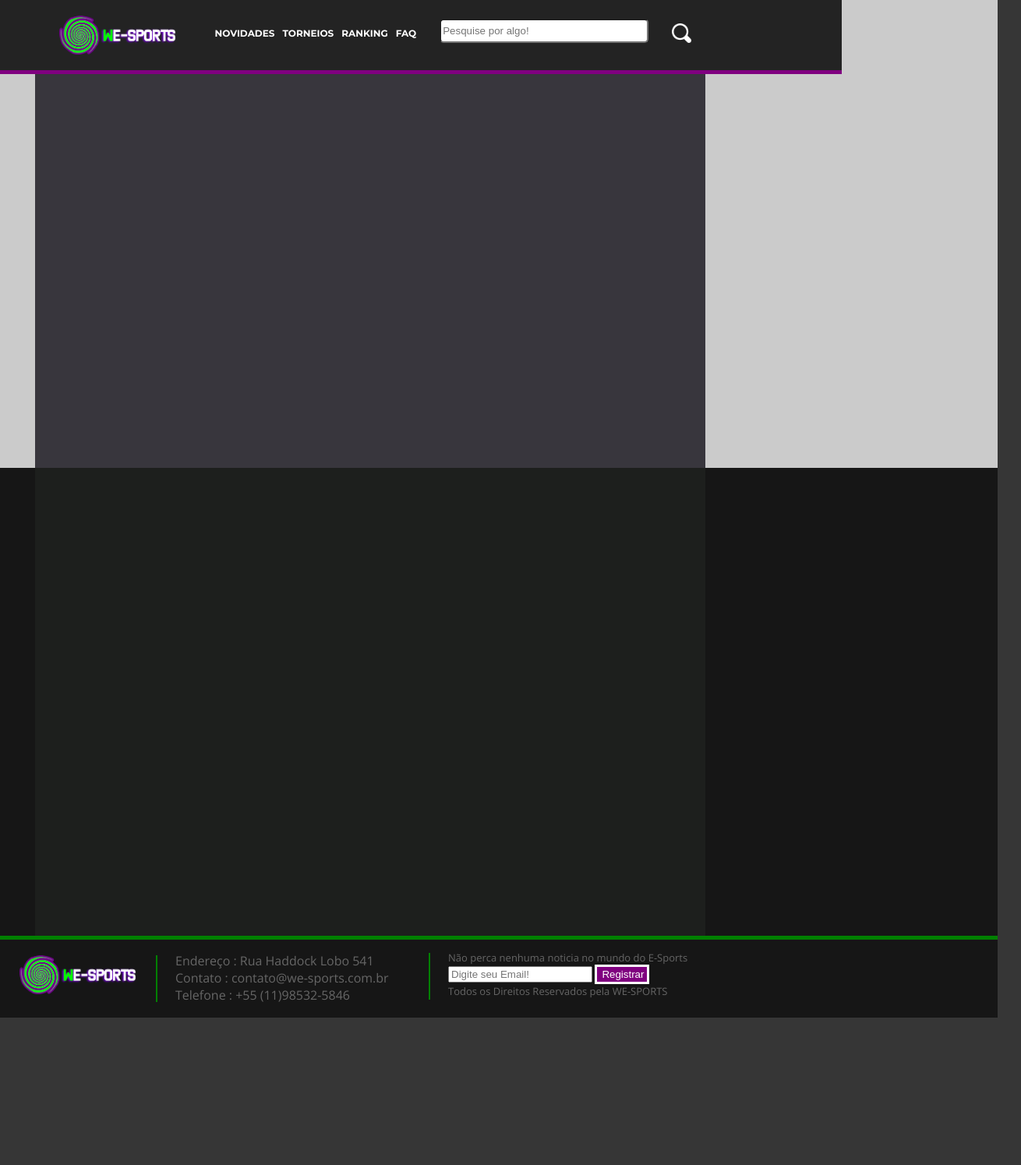
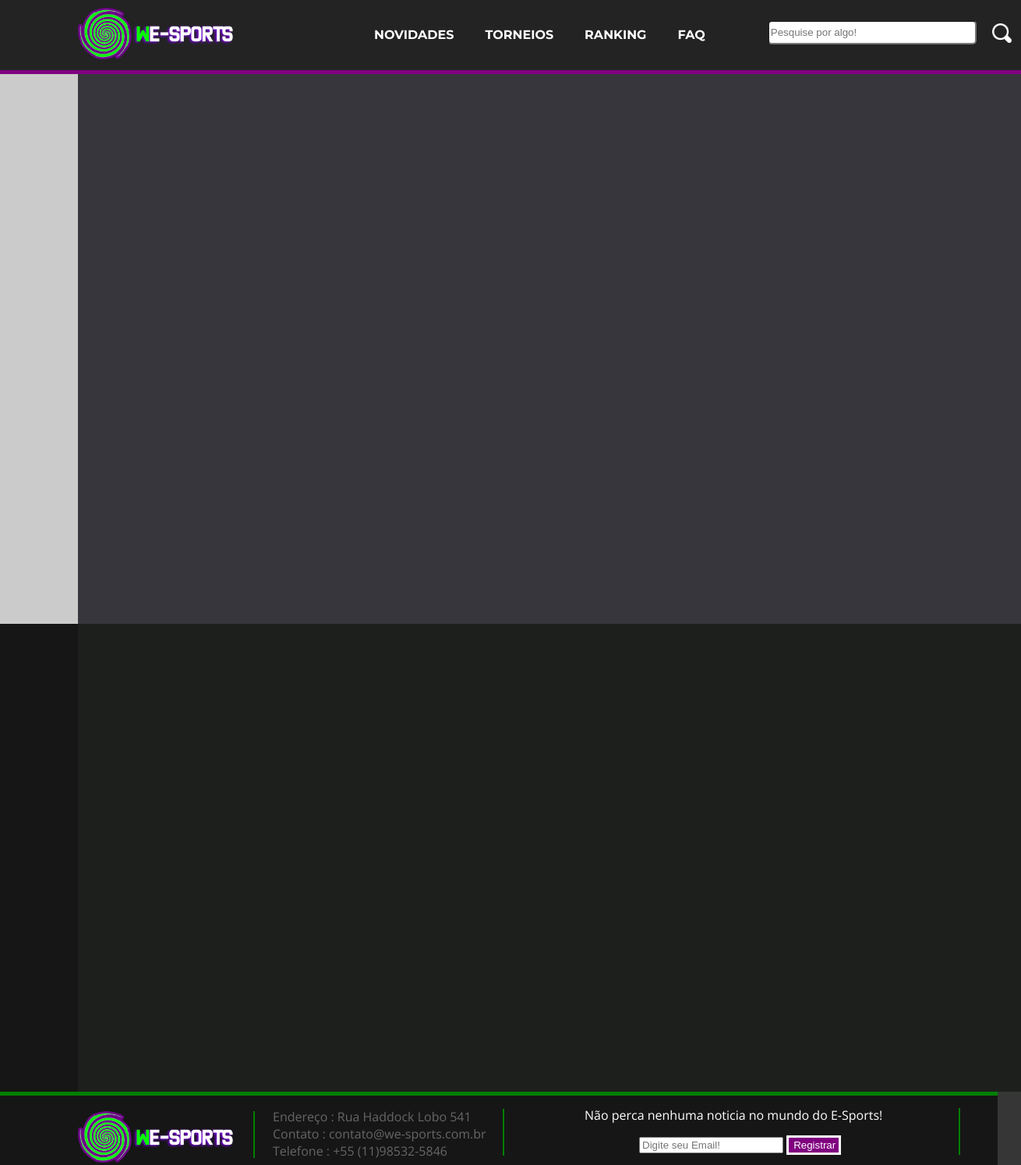
Before and after one commit to lozanodev/Projeto-Individual-Site-Institucional, a plain HTML site: page index.html in a window 1280 px wide. Shown: the top 1494 px of the page at 78% size, 1310 px wide, since content can reach past the window. Before the commit the page ends 1305 px from the top, so only its background shows below. Drawn offline with nearby package versions, Linux system fonts and the light colour scheme.

Commit message:
Update V0.031

```diff
--- a/Assets/css/style.css
+++ b/Assets/css/style.css
@@ -14,7 +14,7 @@ h1, h2, h3, h4, h5, h6 {
     padding: 0;
   }
   .container {
-    width: 86%;
+    width: 80%;
     margin: auto;
     height: 50px;
 }
@@ -29,7 +29,7 @@ h1, h2, h3, h4, h5, h6 {
     background-color: #232323;
     background-size: cover;
     height: 70px;
-    width: 1080px;
+    width: 1500px;
     padding-top: 20px;
     border-bottom: purple solid 5px;
     position: fixed;
@@ -41,8 +41,11 @@ h1, h2, h3, h4, h5, h6 {
     color: orangered;
 }
 .img-logo{
-    width: 150px;
+    width: 200px;
     float: left;
+    margin-top: -10px;
+    margin-left: -50px;
+    margin-right: 100px;
 }
 .navbar-lista{
   margin: 0;
@@ -55,12 +58,12 @@ h1, h2, h3, h4, h5, h6 {
 .navbar-lista a{
     text-decoration: none;
     text-transform: uppercase;
-    font-size: 12px;
+    font-size: 16px;
     color: white;
 }
 .navbar-lista li{
         display: inline-block;
-        padding: 15px 0px 0 10px;
+        padding: 15px 0px 120px 40px;
 }
 .navbar{
         display: block;
@@ -76,13 +79,13 @@ h1, h2, h3, h4, h5, h6 {
     color: #97f14e;
   }
 .buscar{
-    margin: 4px 30px 20px;
+    margin: 6px 20px 150px 80px;
     border-radius: 5px;
     width: 260px;
     height: 25px;
     float: left;
 }
-.buscar-botao{
+.buscarbotao{
     width: 25px;
     margin: 0px;
     padding-top: 10px;
@@ -98,9 +101,9 @@ h1, h2, h3, h4, h5, h6 {
 }
 .bloco{
     background-color: #38363D;
-    width: 860px;
-    min-height: 600px;
-    margin-left: 45px;
+    width: 1210px;
+    min-height: 800px;
+    margin-left: 100px;
 }
 .containertorneio{
     /* background-image: url(/Imagens/valorant.jpg); */
@@ -112,9 +115,9 @@ h1, h2, h3, h4, h5, h6 {
 }
 .bloco2{
     background-color: #1D1F1D;
-    width: 860px;
+    width: 1210px;
     min-height: 600px;
-    margin-left: 45px;
+    margin-left: 100px;
 }
 .footer{
     background-color: #161616;
@@ -123,32 +126,43 @@ h1, h2, h3, h4, h5, h6 {
     border-top: green solid 5px;
 }
 .img-logo2{
-    width: 150px;
+    width: 200px;
     position: absolute;
-    left: 25px;
+    left: 100px;
 }
 .bloquinho{
     background-color: green;
     width: 2px;
     height: 60px;
-    margin-left: 200px;
+    margin-left: 325px;
     margin-top: 20px;
 }
 .textfooter{
     /* text-align: center; */
-    margin-left: 225px;
+    margin-left: 350px;
     margin-top: -64px;
 }
 .bloquinho2{
     background-color: green;
     width: 2px;
     height: 60px;
-    margin-left: 550px;
+    margin-left: 645px;
     margin-top: -65px;
 }
 .textfooter2{
     /* text-align: center; */
-    margin-left: 575px;
+    margin-left: 750px;
     margin-top: -63px;
-    font-size: small;
+    font-weight: 400;
 }
+.registrar{
+    margin-left: 820px;
+    margin-top: 15px;
+}
+.bloquinho3{
+    background-color: green;
+    width: 2px;
+    height: 60px;
+    margin-left: 1230px;
+    margin-top: -60px;
+}
--- a/index.html
+++ b/index.html
@@ -25,7 +25,7 @@
               <li><a href="#contact">FAQ</a></li>
             </ul>
             <input class="buscar" type="text" id="buscar" placeholder="Pesquise por algo!">
-            <img onclick="" src="Imagens/lupa.png" class="buscar-botao">
+            <img onclick="" src="Imagens/lupa.png" class="buscarbotao">
           </nav><!-- Fim Nav-Bar -->
         </div>
     </div>
@@ -62,10 +62,12 @@
       </div>
       <div class="bloquinho2"></div>
       <div class="textfooter2">
-        Não perca nenhuma noticia no mundo do E-Sports<br>
-        <input type="text" id="registrartext" placeholder="Digite seu Email!"> <button onclick="registrar()" class="button">Registrar</button><br>
-        Todos os Direitos Reservados pela WE-SPORTS <br>
+       <span style="color: white;">Não perca nenhuma noticia no mundo do E-Sports! </span>
       </div>
+      <div class="registrar">
+        <input type="text" class="resgistrarfooter" id="registrartext" placeholder="Digite seu Email!"> <button onclick="registrar()" class="button">Registrar</button><br>
+      </div>
+      <div class="bloquinho3"></div>
     </div>
 </div>
 </footer>
```
